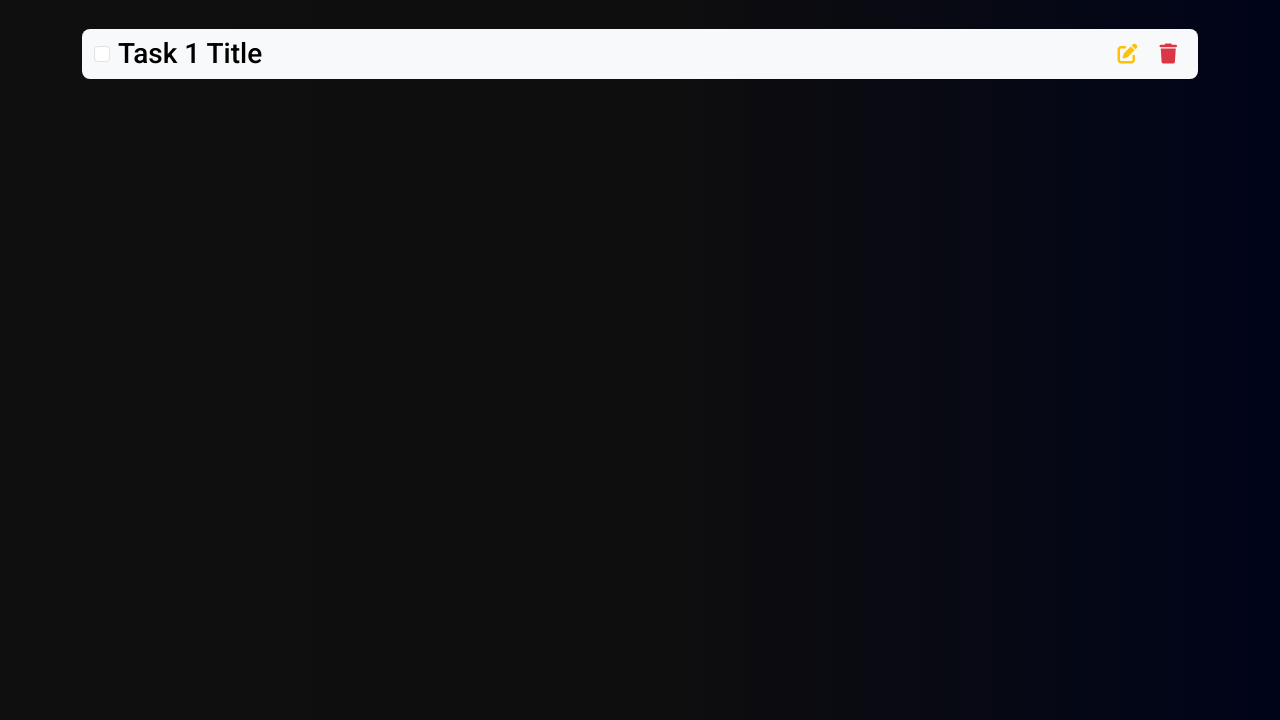
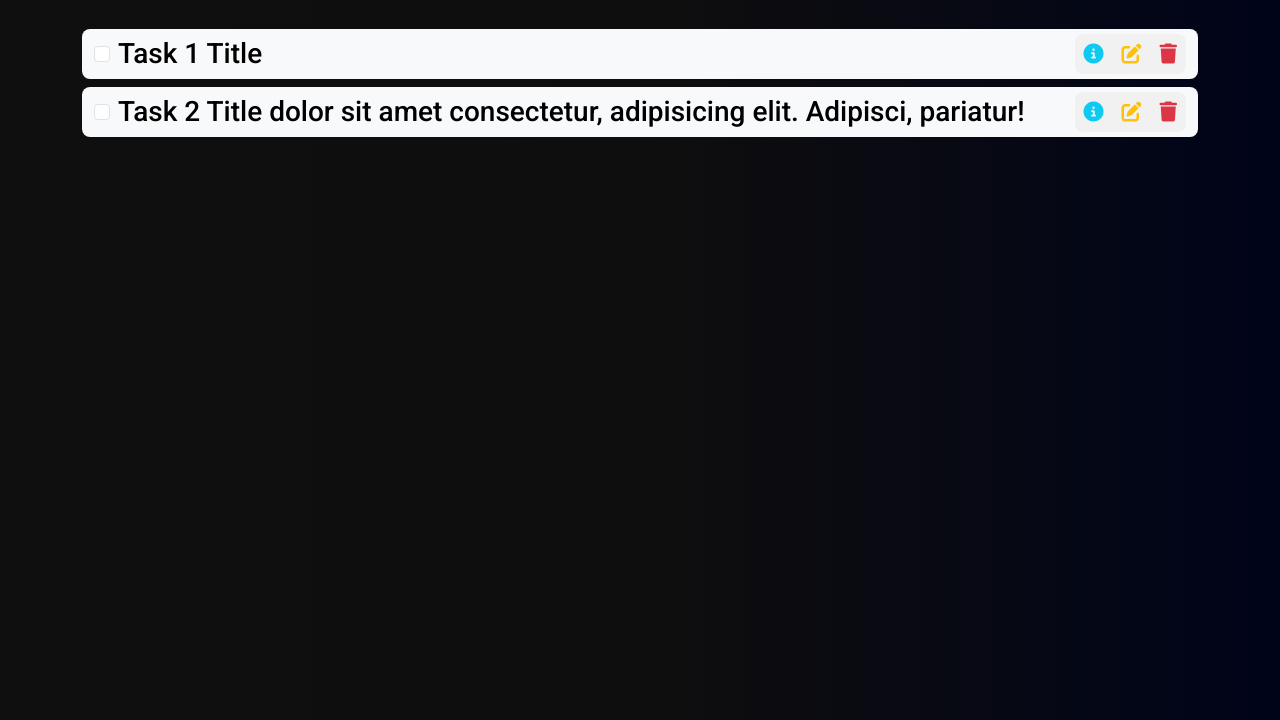
Before and after one commit to kaikem/todo-list-v2, a website: page index.html in a window 1280 px wide. Shown: the part 128-848 px from the top of the page. Drawn offline with Linux system fonts and the light colour scheme.

Commit message:
task-btns-cont class and info btn

```diff
--- a/index.html
+++ b/index.html
@@ -39,10 +39,41 @@
                             <input type="checkbox" class="task-checkbox form-check-input my-0 me-2" />
                             <label for="taskTitle"><h3 class="task-title m-0">Task 1 Title</h3></label>
                         </div>
-                        <!--edit & delete btns-->
-                        <div id="taskBtns" class="task-btns">
-                            <button id="editBtn" class="btn btn-lg bg-transparente text-warning px-2 py-1" title="Edit this Task"><i class="fa-solid fa-pen-to-square"></i></button>
-                            <button id="deleteBtn" class="btn btn-lg bg-transparente text-danger px-2 py-1" title="Delete this Task"><i class="fa-solid fa-trash"></i></button>
+                        <!--info, edit & delete btns-->
+                        <div id="taskBtnsCont" class="task-btns-cont d-flex rounded-3 ms-3">
+                            <button
+                                id="infoBtn"
+                                class="task-btn popover-btn btn btn-lg bg-transparente text-info px-2 py-1"
+                                data-bs-toggle="popover"
+                                data-bs-title="Task 1 Title Observations"
+                                data-bs-content="Task 1 Description dolor sit amet consectetur adipisicing elit. Rerum, alias."
+                            >
+                                <i class="fa-solid fa-circle-info"></i>
+                            </button>
+                            <button id="editBtn" class="task-btn btn btn-lg bg-transparente text-warning px-2 py-1" title="Edit this Task"><i class="fa-solid fa-pen-to-square"></i></button>
+                            <button id="deleteBtn" class="task-btn btn btn-lg bg-transparente text-danger px-2 py-1" title="Delete this Task"><i class="fa-solid fa-trash"></i></button>
+                        </div>
+                    </div>
+
+                    <div class="task rounded-3 text-bg-light d-flex justify-content-between align-items-center mt-2">
+                        <!--checkbox & title-->
+                        <div class="task-title-cont d-flex align-items-center">
+                            <input type="checkbox" class="task-checkbox form-check-input my-0 me-2" />
+                            <label for="taskTitle"><h3 class="task-title m-0">Task 2 Title dolor sit amet consectetur, adipisicing elit. Adipisci, pariatur!</h3></label>
+                        </div>
+                        <!--info, edit & delete btns-->
+                        <div id="taskBtnsCont" class="task-btns-cont d-flex rounded-3 ms-3">
+                            <button
+                                id="infoBtn"
+                                class="task-btn popover-btn btn btn-lg bg-transparente text-info px-2 py-1"
+                                data-bs-toggle="popover"
+                                data-bs-title="Task 2 Title Observations"
+                                data-bs-content="Task 2 Description Lorem ipsum dolor sit amet."
+                            >
+                                <i class="fa-solid fa-circle-info"></i>
+                            </button>
+                            <button id="editBtn" class="task-btn btn btn-lg bg-transparente text-warning px-2 py-1" title="Edit this Task"><i class="fa-solid fa-pen-to-square"></i></button>
+                            <button id="deleteBtn" class="task-btn btn btn-lg bg-transparente text-danger px-2 py-1" title="Delete this Task"><i class="fa-solid fa-trash"></i></button>
                         </div>
                     </div>
                 </div>
@@ -50,6 +81,7 @@
         </section>
 
         <script src="./js/bootstrap.bundle.min.js"></script>
+        <script src="./js/popovers.js"></script>
         <script src="./js/darkmode.js"></script>
         <script src="./js/greet&date.js"></script>
         <script src="https://kit.fontawesome.com/9e35ffe1bb.js" crossorigin="anonymous"></script>
```
